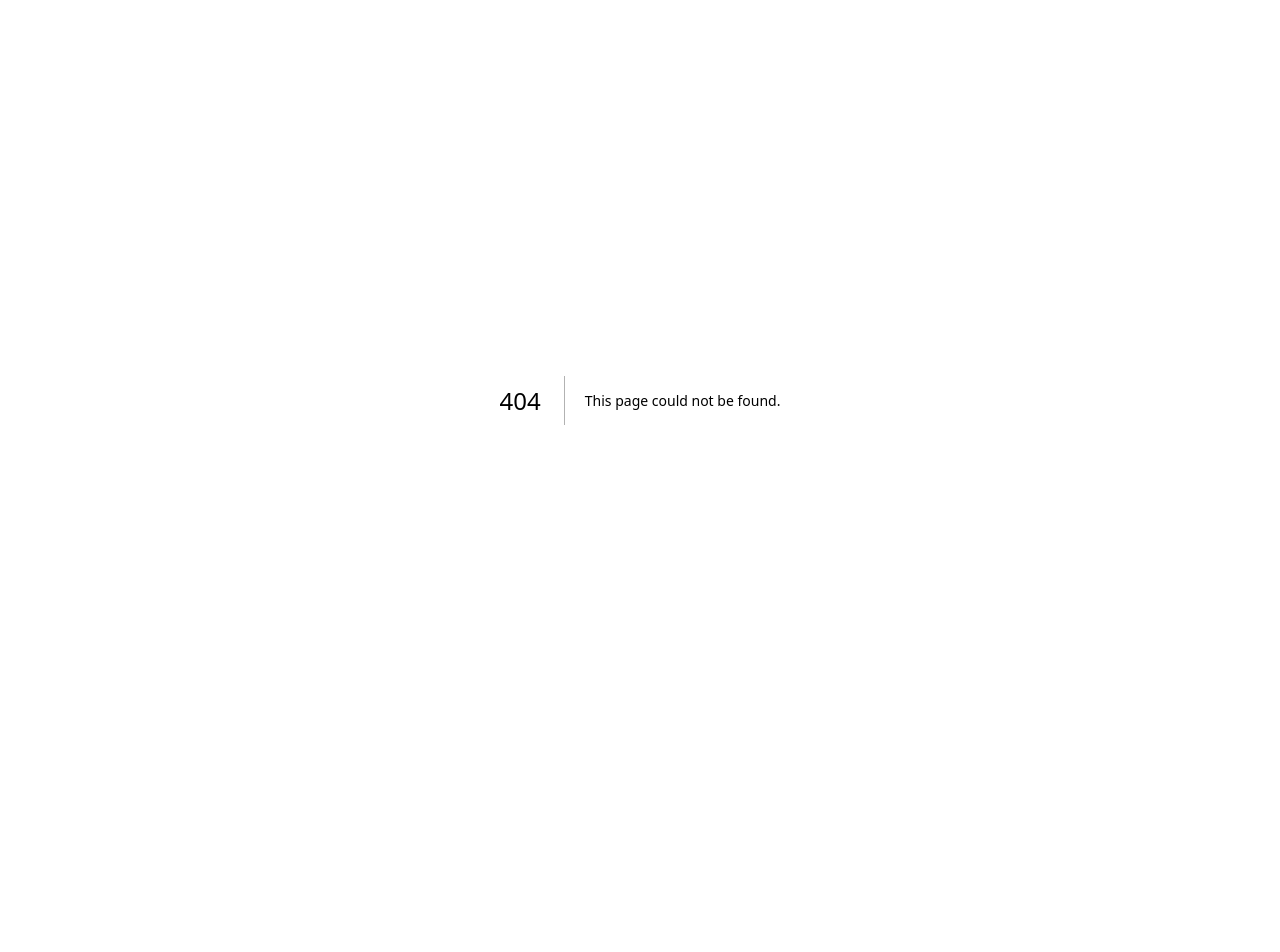
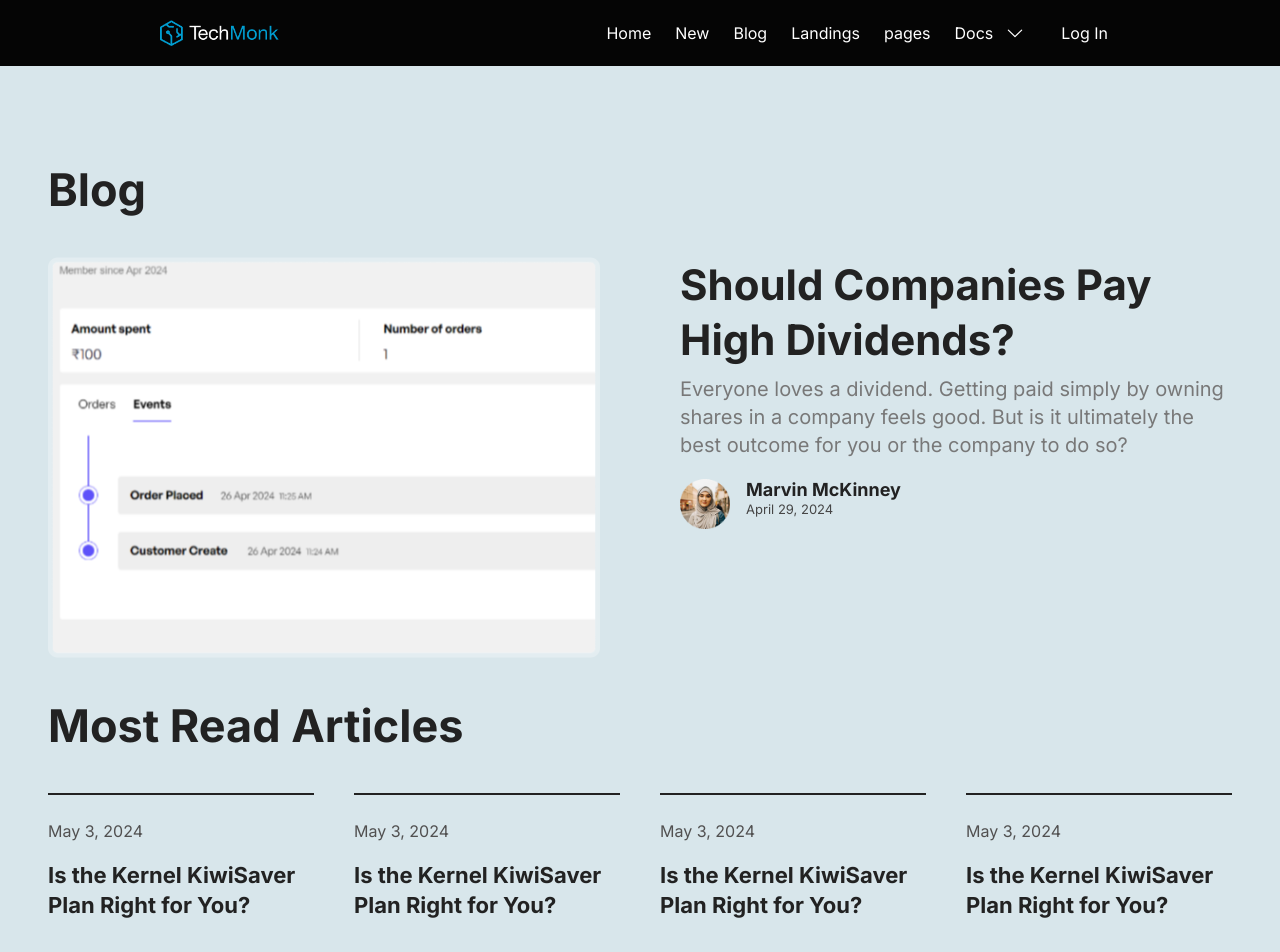
Before and after one commit to ShrutiMoradiy/project, a Next.js app: page /component/blog in a window 1280 px wide. Before the commit this address had no page. Shown: the top 952 px of the page. Before the commit the page ends 800 px from the top, so only its background shows below. Built offline with nearby package versions, Linux system fonts and the light colour scheme.

Commit message:
add blog

```diff
--- a/src/app/component/Header.js
+++ b/src/app/component/Header.js
@@ -78,6 +78,9 @@ function Header() {
                 <Link href="/component/NewDesign" className={showNavbar ? "p-3 flex" : "px-3"}>
                   New
                 </Link>
+                <Link href="/component/blog" className={showNavbar ? "p-3 flex" : "px-3"}>
+                  Blog
+                </Link>
                 <Link href="/" className={showNavbar ? "p-3 flex" : "px-3"}>
                   Landings
                 </Link>
--- /dev/null
+++ b/src/app/component/blog/page.js
@@ -0,0 +1,69 @@
+import React from "react";
+import Image from "next/image";
+import Header from "../Header";
+
+function page() {
+  return (
+    <div>
+      <Header />
+      <section className="flex justify-center bg-[#d8e6eb] pt-[6rem] pb-[6rem] px-[1rem] md:px-[3rem] lg:px-[3rem] 2xl:px-[5rem]">
+        <div className="container">
+          <div className="flex items-start mb-10">
+            <h1 className="text-[#222222] text-2xl md:text-[35px] lg:text-[45px] font-bold md:leading-[55px]">
+              Blog
+            </h1>
+          </div>
+          <div className="flex justify-center gap-20">
+            <div className="w-full lg:w-[50%] flex justify-center flex-col items-center">
+              <Image src="/marketimg.png" alt="IMG" width={650} height={605} />
+            </div>
+            <div className="w-full lg:w-[50%] flex flex-col">
+              <h1 className="text-[#222222] text-xl md:text-[30px] lg:text-[42px] font-bold leading-[30px] md:leading-[40px] lg:leading-[55px] mb-2">
+                Should Companies Pay High Dividends?
+              </h1>
+              <p className="text-[#787878] text-sm md:text-[16px] lg:text-xl leading-[25px] font-normal mb-5">
+                Everyone loves a dividend. Getting paid simply by owning shares
+                in a company feels good. But is it ultimately the best outcome
+                for you or the company to do so?
+              </p>
+              <div className="flex flex-wrap sm:flex-nowrap gap-4 mb-6">
+                <Image src="/Ellipse.png" alt="Img" width={50} height={50} />
+                <div>
+                  <h3 className="text-[#222222] text-sm md:text-[16px] lg:text-[18px] leading-[22px] font-bold">
+                    Marvin McKinney
+                  </h3>
+                  <p className="text-[#464646] text-xs md:text-[13px] leading-[17px] font-normal">
+                    April 29, 2024
+                  </p>
+                </div>
+              </div>
+            </div>
+          </div>
+            <h1 className="text-[#222222] text-2xl md:text-[35px] lg:text-[45px] font-bold md:leading-[55px] text-left mt-10">
+              Most Read Articles
+            </h1>
+          <div className="flex gap-10">
+            <div className="border-t-2 border-[#222] w-[25%] mt-10 pt-6">
+                <span className="text-[#515050] text-sm md:text-[16px] leading-[25px] font-normal">May 3, 2024</span>
+                <h3 className="text-[#222222] text-sm md:text-[18px] lg:text-[22px] font-bold leading-[30px] mt-4">Is the Kernel KiwiSaver Plan Right for You?</h3>
+            </div>
+            <div className="border-t-2 border-[#222] w-[25%] mt-10 pt-6">
+                <span className="text-[#515050] text-sm md:text-[16px] leading-[25px] font-normal">May 3, 2024</span>
+                <h3 className="text-[#222222] text-sm md:text-[18px] lg:text-[22px] font-bold leading-[30px] mt-4">Is the Kernel KiwiSaver Plan Right for You?</h3>
+            </div>
+            <div className="border-t-2 border-[#222] w-[25%] mt-10 pt-6">
+                <span className="text-[#515050] text-sm md:text-[16px] leading-[25px] font-normal">May 3, 2024</span>
+                <h3 className="text-[#222222] text-sm md:text-[18px] lg:text-[22px] font-bold leading-[30px] mt-4">Is the Kernel KiwiSaver Plan Right for You?</h3>
+            </div>
+            <div className="border-t-2 border-[#222] w-[25%] mt-10 pt-6">
+                <span className="text-[#515050] text-sm md:text-[16px] leading-[25px] font-normal">May 3, 2024</span>
+                <h3 className="text-[#222222] text-sm md:text-[18px] lg:text-[22px] font-bold leading-[30px] mt-4">Is the Kernel KiwiSaver Plan Right for You?</h3>
+            </div>
+          </div>
+        </div>
+      </section>
+    </div>
+  );
+}
+
+export default page;
```
